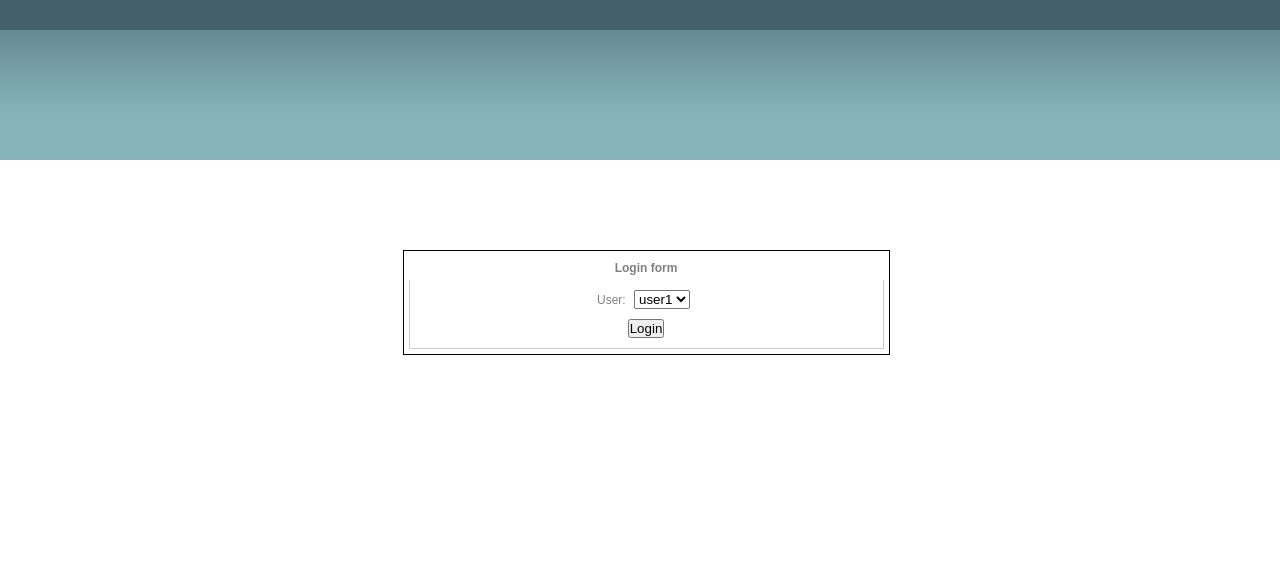
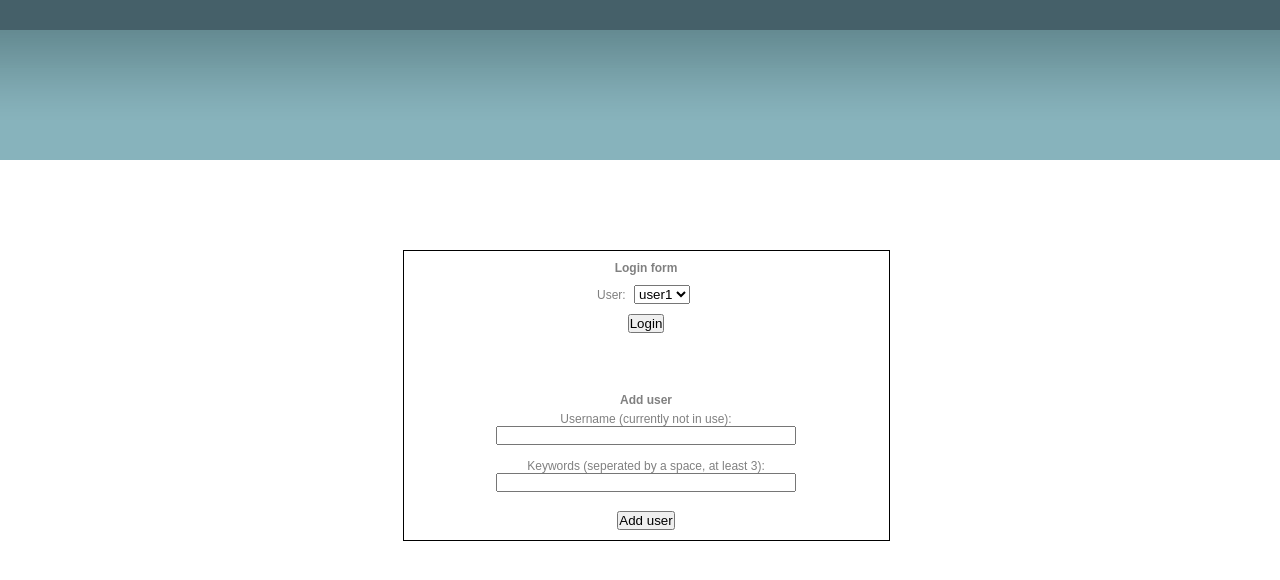
Before and after one commit to sandrb/yournews, a PHP site: page /yournews/?a=article in a window 1280 px wide. Shown: the top 580 px of the page. Run offline with PHP 8.4, Linux system fonts and the light colour scheme; data comes from the database, SQL or seed files in the repository; data that the repository does not hold is empty.

Commit message:
Added "new user" feature

```diff
--- a/files/style.css
+++ b/files/style.css
@@ -456,6 +456,15 @@ h2.title {
     text-align: center;
 }
 
+.add_user_div{
+    width: 300px;
+    margin: 0 auto;
+}
+
+.add_user_div input{
+    width: 100%;
+}
+
 .add_margins{
     margin: 5px;
 }
@@ -478,7 +487,7 @@ h2.title {
     float: right;
 }
 
-form{
+form#add_keyword{
     background-color: #ffffff;
     padding: 5px;
     border-style: solid;
--- a/frontend.php
+++ b/frontend.php
@@ -31,6 +31,14 @@ class frontend {
             //login is valid, go back to display
             $showform = false;
             $this->display();
+        }
+
+        //add user
+        if($_POST['add_user'] == "Add user"){
+            $keywords = explode(" ",$_POST['keywords']);
+            if(count($keywords) >= 3 && !empty($_POST['username'])){
+                $users->addUser($_POST['username'], $keywords);
+            }
         }
 
         if($showform){
--- a/templates/login.php
+++ b/templates/login.php
@@ -27,6 +27,13 @@
                     </select> <br>
                     <input type="submit" class="add_margins" name="login" value="Login">
                 </form>
+                <div style="height: 50px"></div>
+                <p class="add_margins bold">Add user</p>
+                <form action="" method="POST">
+                    <div class="add_user_div">Username (currently not in use): </div><div class="add_user_div"><input type="text" name="username"></div><br>
+                    <div class="add_user_div">Keywords (seperated by a space, at least 3): </div><div class="add_user_div"><input type="text" name="keywords"></div><br>
+                    <input type="submit" class="add_margins" name="add_user" value="Add user">
+                </form>
             </div>
         </div>
     </body>
--- a/templates/overview.php
+++ b/templates/overview.php
@@ -48,7 +48,7 @@
                 }
                 ?>
             </ul>
-            <form action="" method="POST">
+            <form action="" method="POST" id="add_keyword">
                 <input type="text" name="keyword">
                 <input type="submit" name="submit" value="Add keyword">
             </form>
--- a/users.php
+++ b/users.php
@@ -13,6 +13,23 @@ class users {
         global $config;
         $allUsers = $sql->fetch_object("SELECT * FROM " . $config->dbprefix . "users");
         return $allUsers;
+    }
+
+    function addUser($username,$keywords){
+        global $sql;
+        global $config;
+        $count = $sql->single_select("SELECT COUNT(*) FROM " . $config->dbprefix . "users WHERE username = '" . $sql->mysqli->real_escape_string($username) . "'");
+        if($count == 0){
+            //enforce unique username
+            $sql->query("INSERT INTO `" . $config->dbprefix . "users` ( `username`) VALUES ('" . $sql->mysqli->real_escape_string($username) . "');");
+            $userId =  $sql->single_select("SELECT id FROM " . $config->dbprefix . "users WHERE username = '" . $sql->mysqli->real_escape_string($username) . "' LIMIT 1");
+            //insert all keywords with equal weights
+            $weight = floor($config->totalweight / count($keywords));
+            foreach($keywords as $keyword){
+                $sql->query("INSERT INTO `" . $config->dbprefix . "user_keywords` ( `user_id`, `keyword`, `weight`) VALUES ( '" . $userId . "', '" . $sql->mysqli->real_escape_string($keyword) . "', '" . $weight . "');");
+            }
+            file_get_contents($config->root . "perform_matching/" . $userId);
+        }
     }
 
     function login($userId){
```
